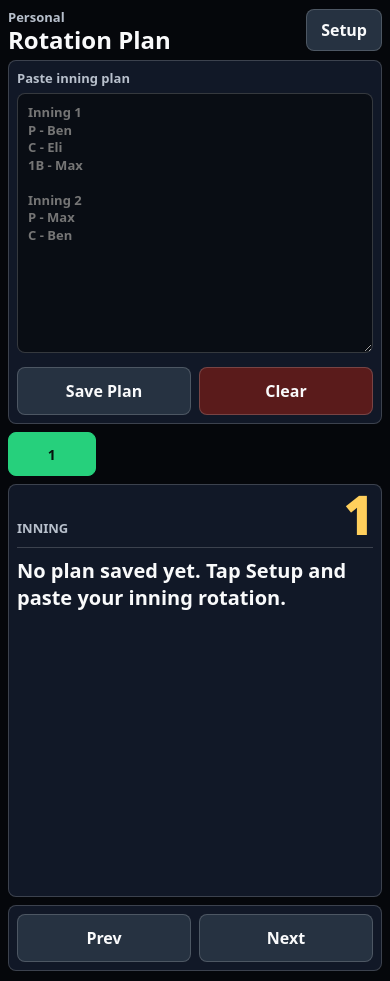
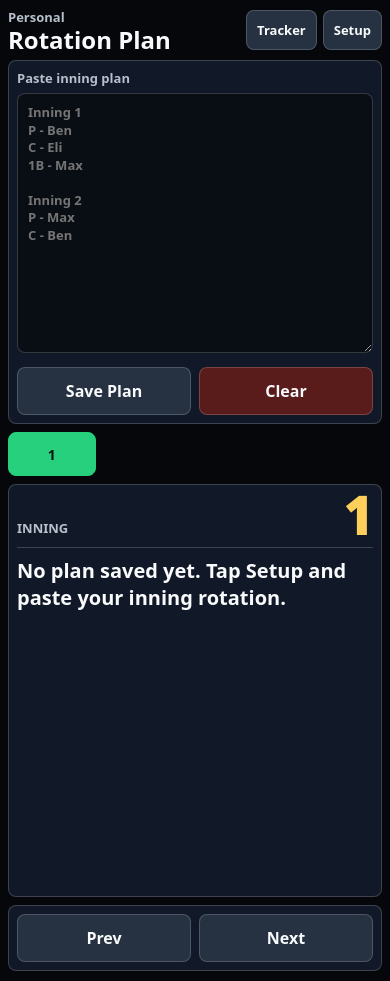
Before and after one commit to bshaw3c/field-scoreboard, a website: page public/rotation.html in a window 390 px wide. Drawn offline with Linux system fonts and the light colour scheme.

Commit message:
Link rotation to tracker page

```diff
--- a/public/rotation.html
+++ b/public/rotation.html
@@ -14,7 +14,10 @@
       <p>Personal</p>
       <h1>Rotation Plan</h1>
     </div>
-    <button type="button" data-toggle-setup>Setup</button>
+    <div class="header-actions">
+      <a href="/tracker">Tracker</a>
+      <button type="button" data-toggle-setup>Setup</button>
+    </div>
   </header>
 
   <section class="setup-panel" data-setup>
@@ -69,6 +72,10 @@
   button, textarea {
     font: inherit;
   }
+  a {
+    color: inherit;
+    text-decoration: none;
+  }
   button {
     min-height: 48px;
     border: 1px solid var(--line);
@@ -104,9 +111,22 @@
     font-size: 27px;
     line-height: 1;
   }
-  .topbar button {
+  .header-actions {
+    display: flex;
+    gap: 8px;
+    align-items: center;
+  }
+  .topbar button,
+  .topbar a {
+    display: grid;
+    place-items: center;
     min-height: 42px;
     padding: 0 14px;
+    border: 1px solid var(--line);
+    border-radius: 8px;
+    background: var(--panel-2);
+    color: var(--ink);
+    font-weight: 900;
   }
   .setup-panel,
   .plan-card,
@@ -205,6 +225,15 @@
     }
     .topbar h1 {
       font-size: 24px;
+    }
+    .header-actions {
+      gap: 6px;
+    }
+    .topbar button,
+    .topbar a {
+      min-height: 40px;
+      padding: 0 10px;
+      font-size: 13px;
     }
     .setup-panel,
     .plan-card,
```
